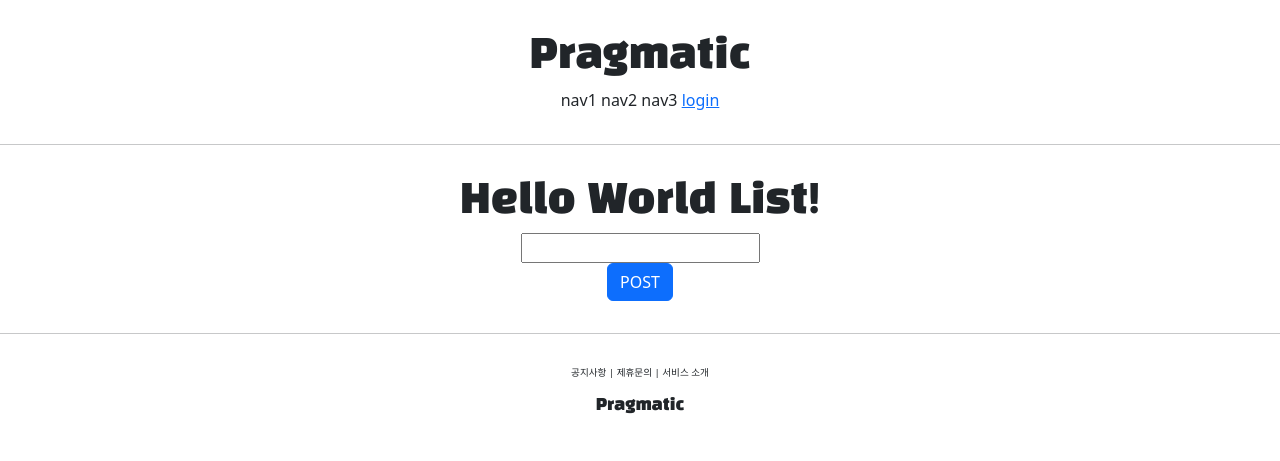
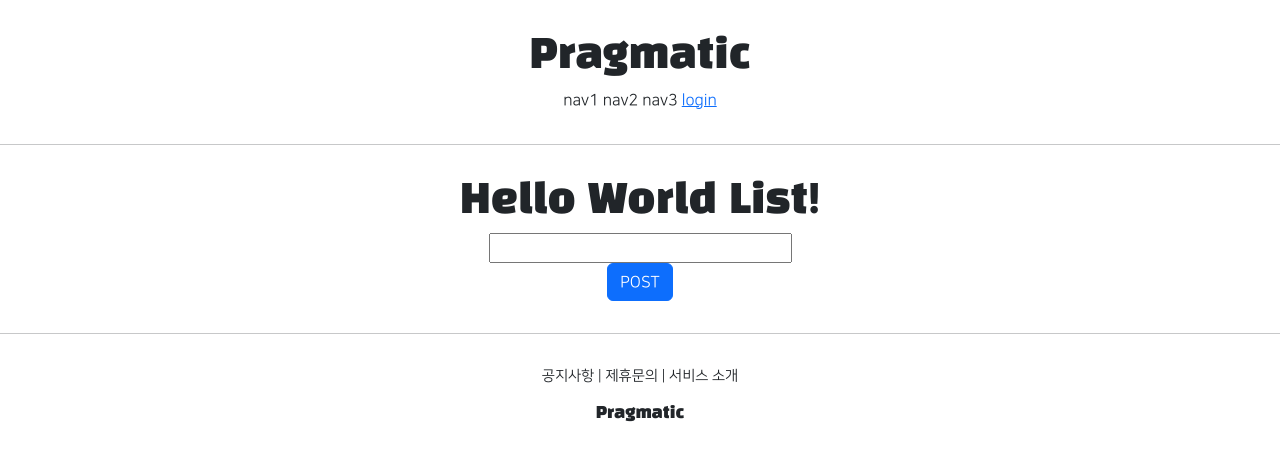
Before and after one commit to strongmhk/back_stu, a Django app: template python/prac/pragmatic/accountapp/templates/accountapp/hello_world.html in a window 1280 px wide. Shown: the top 461 px of the page. Run offline with Django 3.2, Linux system fonts and the light colour scheme; the template is opened without the code that fills it, so the values that code supplies are empty; some libraries are stand-ins or nearby versions.

Commit message:
django course 23 commit

```diff
--- a/python/prac/pragmatic/pragmatic/settings.py
+++ b/python/prac/pragmatic/pragmatic/settings.py
@@ -53,6 +53,7 @@
     "django.contrib.sessions",
     "django.contrib.messages",
     "django.contrib.staticfiles",
+    "bootstrap4",
     "accountapp",
 ]
 
--- a/python/prac/pragmatic/static/base.css
+++ b/python/prac/pragmatic/static/base.css
@@ -3,7 +3,7 @@
 }
 
 .pragmatic_footer_button{
-    font-size: .6rem;
+    font-size: .9rem;
 }
 
 .pragmatic_footer{
--- a/python/prac/pragmatic/templates/base.html
+++ b/python/prac/pragmatic/templates/base.html
@@ -3,7 +3,7 @@
 
 {% include 'head.html' %}
 
-<body>
+<body style="font-family: 'NanumSquareR';">
 
     {% include 'header.html' %}
 
--- a/python/prac/pragmatic/templates/head.html
+++ b/python/prac/pragmatic/templates/head.html
@@ -16,4 +16,27 @@
     <!--  DEFAULT CSS 링크  -->
     <link rel="stylesheet" type="text/css" href="{% static 'base.css' %}">
 
+    <style>
+        @font-face {
+            font-family : 'NanumSquareR';
+            src : local('NanumSquareR'),
+            url("{% static 'fonts/NanumSquareR.ttf' %}") format("opentype");
+        }
+        @font-face {
+            font-family : 'NanumSquareEB';
+            src : local('NanumSquareEB'),
+            url("{% static 'fonts/NanumSquareEB.otf' %}") format("opentype");
+        }
+        @font-face {
+            font-family : 'NanumSquareB';
+            src : local('NanumSquareB'),
+            url("{% static 'fonts/NanumSquareB.otf' %}") format("opentype");
+        }
+        @font-face {
+            font-family : 'NanumSquareR';
+            src : local('NanumSquareR'),
+            url("{% static 'fonts/NanumSquareR.otf' %}") format("opentype");
+        }
+    </style>
+
 </head>
```
Also changed, not shown: python/prac/pragmatic/accountapp/templates/accountapp/create.html (+8 -3 lines), python/prac/pragmatic/accountapp/templates/accountapp/login.html (+5 -3 lines), python/prac/pragmatic/static/fonts/NanumSquareB.otf (added), python/prac/pragmatic/static/fonts/NanumSquareEB.otf (added), python/prac/pragmatic/static/fonts/NanumSquareL.otf (added), python/prac/pragmatic/static/fonts/NanumSquareR.otf (added).
